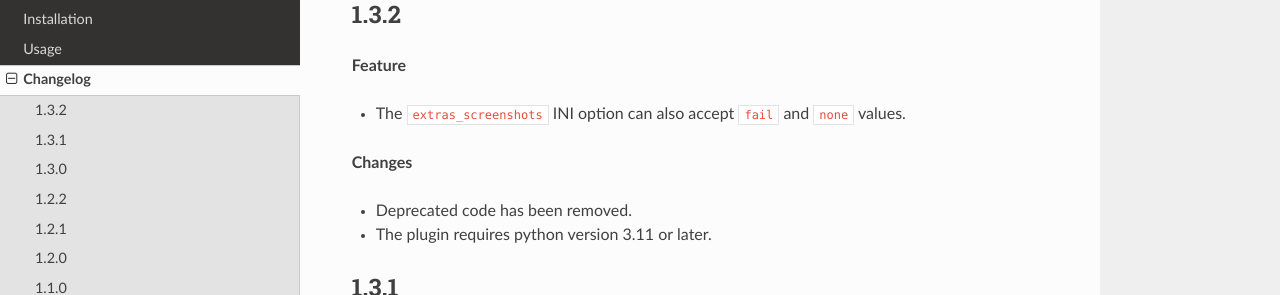
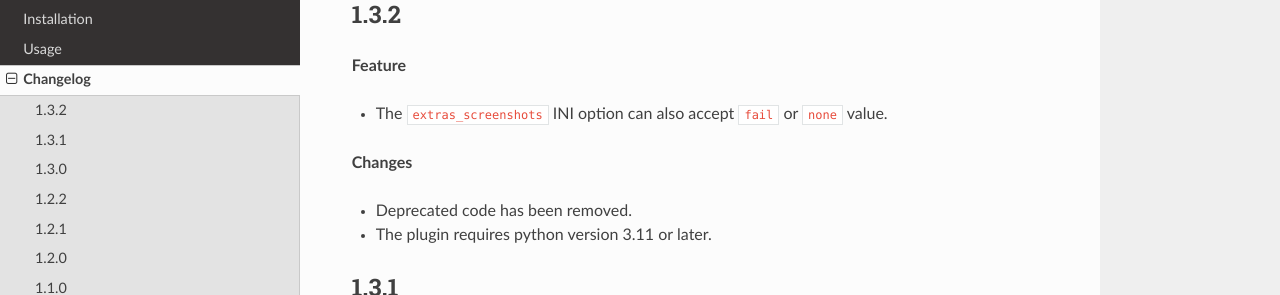
Before and after one commit to harmin-parra/pytest-report-extras, a Sphinx documentation site: the page built from docs/changelog.rst, in a window 1280 px wide and 900 px high. Shown: the part 162-457 px from the top of the window. Built offline with Sphinx 7.4.7 and the Read the Docs theme 3.1.0, drawn with Linux system fonts in a browser that asks for light colours.

Commit message:
update changelog

```diff
--- a/docs/changelog.rst
+++ b/docs/changelog.rst
@@ -8,7 +8,7 @@ Changelog
 
 **Feature**
 
-* The ``extras_screenshots`` INI option can also accept ``fail`` and ``none`` values.
+* The ``extras_screenshots`` INI option can also accept ``fail`` or ``none`` value.
 
 **Changes**
 
```
